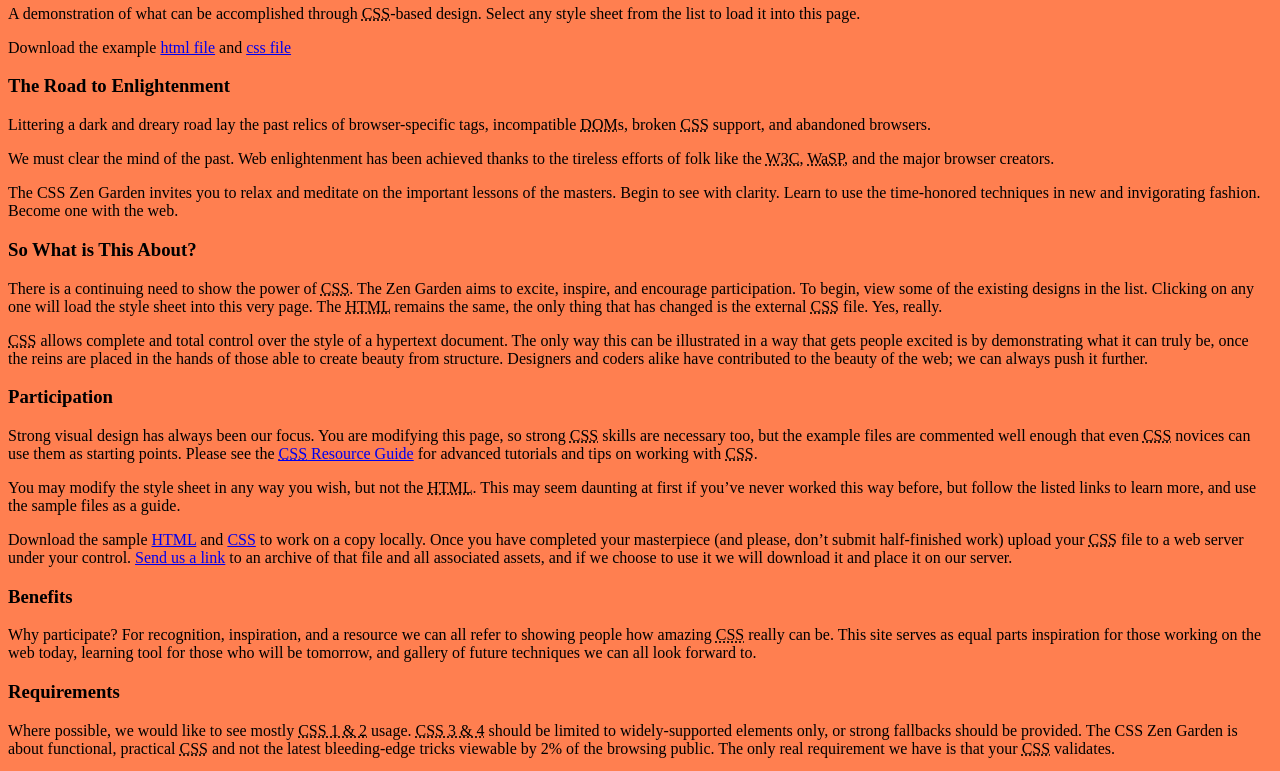
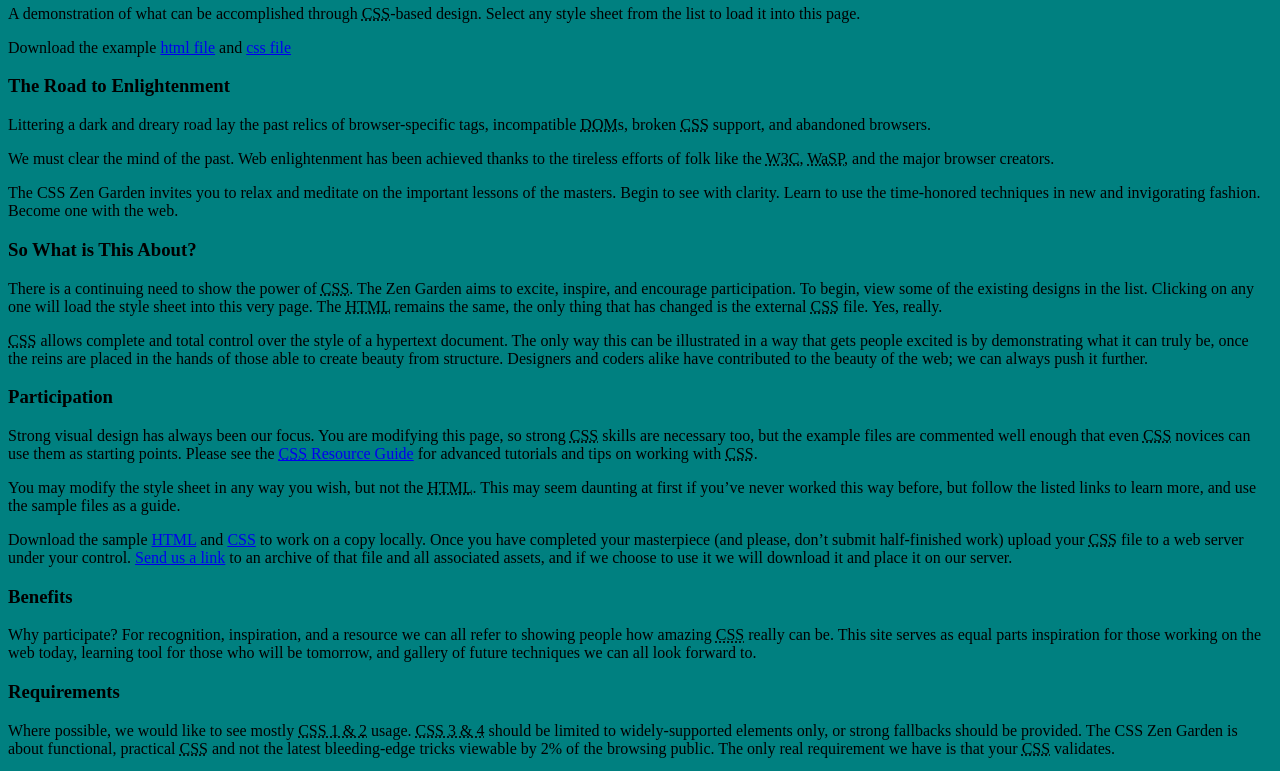
Before and after one commit to elyonnais/css-zen-garden, a plain HTML site: page index.html in a window 1280 px wide. Shown: the part 109-880 px from the top of the page. Drawn offline with Linux system fonts and the light colour scheme.

Commit message:
Changed My Mind

```diff
--- a/style.css
+++ b/style.css
@@ -1,3 +1,3 @@
 body {
-    background: coral;
+    background: teal;
 }
```
